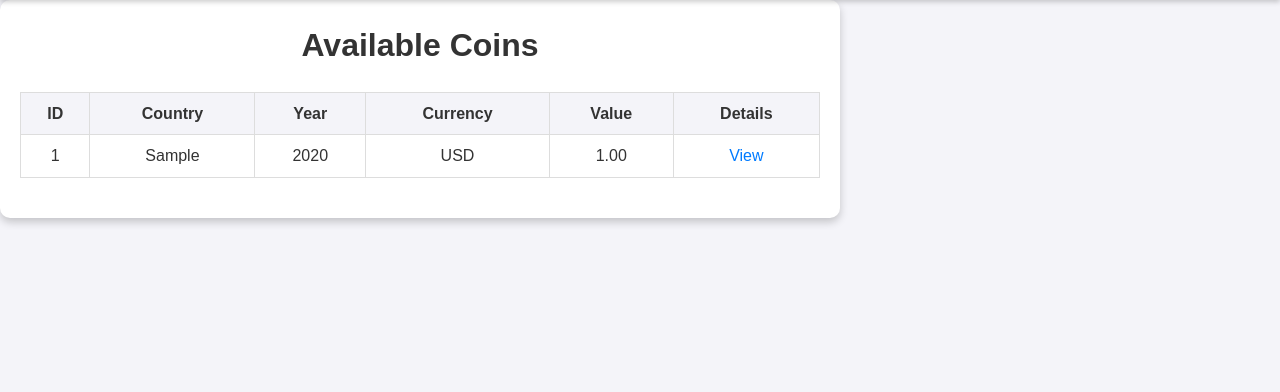
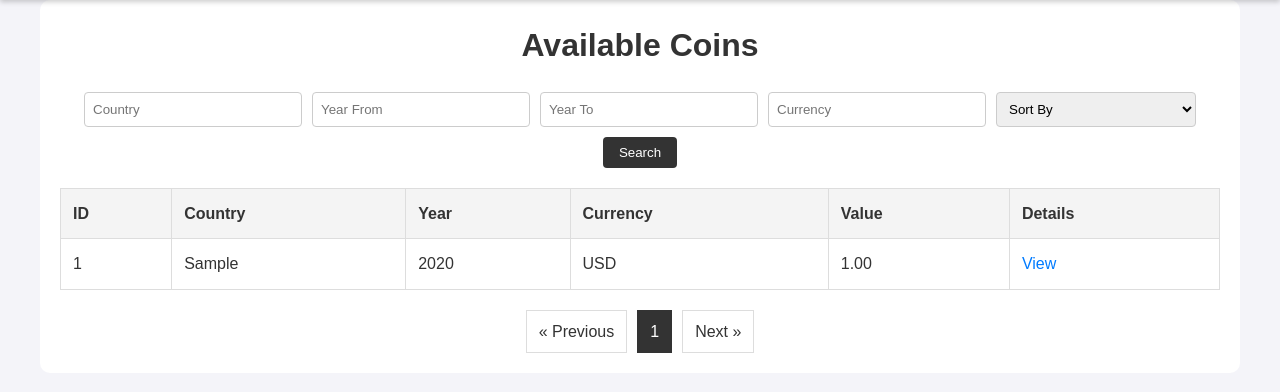
Before and after one commit to georgipopov0/BinCoin, a PHP site: page /coins.php in a window 1280 px wide. Shown: the part 58-450 px from the top of the page. Run offline with PHP 8.4, Linux system fonts and the light colour scheme; tables that the repository leaves empty hold one stand-in row (values such as "Sample post").

Commit message:
Added pagination and shearch to the coins page"

```diff
--- /dev/null
+++ b/components/coins_page.php
@@ -0,0 +1,379 @@
+<!DOCTYPE html>
+<html lang="en">
+
+<head>
+    <meta charset="UTF-8">
+    <meta name="viewport" content="width=device-width, initial-scale=1.0">
+    <title>All Coins</title>
+    <link rel="stylesheet" href="../css/theme.css">
+    <link rel="stylesheet" href="../css/list_coins.css">
+    <link rel="stylesheet" href="../css/navbar.css">
+    <link rel="stylesheet" href="https://code.jquery.com/ui/1.13.2/themes/base/jquery-ui.css">
+    <style>
+        .container {
+            max-width: 1200px;
+            width: 100%;
+            margin: 0 auto;
+            padding: 20px;
+            box-sizing: border-box;
+        }
+
+        /* Pagination Styles */
+        .pagination {
+            display: flex;
+            justify-content: center;
+            margin-top: 20px;
+        }
+
+        .pagination a,
+        .pagination span {
+            margin: 0 5px;
+            padding: 8px 12px;
+            text-decoration: none;
+            border: 1px solid #ddd;
+            color: #333;
+        }
+
+        .pagination a:hover {
+            background-color: #f0f0f0;
+        }
+
+        .pagination .current {
+            background-color: #333;
+            color: #fff;
+            border-color: #333;
+        }
+
+        /* Search Form Styles */
+        .search-form {
+            margin-bottom: 20px;
+            text-align: center;
+        }
+
+        .search-fields {
+            display: flex;
+            justify-content: center;
+            gap: 10px;
+            flex-wrap: wrap;
+        }
+
+        .search-fields input[type="text"],
+        .search-fields input[type="number"],
+        .search-fields select {
+            padding: 8px;
+            width: 200px;
+            border: 1px solid #ccc;
+            border-radius: 4px;
+        }
+
+        .search-fields input[type="submit"] {
+            padding: 8px 16px;
+            border: none;
+            background-color: #333;
+            color: #fff;
+            border-radius: 4px;
+            cursor: pointer;
+        }
+
+        .search-fields input[type="submit"]:hover {
+            background-color: #555;
+        }
+
+        .active-filters {
+            background-color: #f9f9f9;
+            padding: 10px;
+            margin-bottom: 20px;
+            border: 1px solid #ddd;
+            border-radius: 4px;
+        }
+
+        .active-filters h3 {
+            margin-top: 0;
+        }
+
+        .active-filters ul {
+            list-style: none;
+            padding-left: 0;
+        }
+
+        .active-filters li {
+            display: inline-block;
+            margin-right: 10px;
+        }
+
+        .active-filters a {
+            display: inline-block;
+            margin-top: 10px;
+            padding: 6px 12px;
+            background-color: #333;
+            color: #fff;
+            text-decoration: none;
+            border-radius: 4px;
+        }
+
+        .active-filters a:hover {
+            background-color: #555;
+        }
+
+        .error-messages {
+            background-color: #f8d7da;
+            color: #721c24;
+            padding: 10px;
+            border: 1px solid #f5c6cb;
+            border-radius: 4px;
+            margin-bottom: 20px;
+        }
+
+        /* Optional: Table Styles for Better Appearance */
+        table {
+            width: 100%;
+            border-collapse: collapse;
+            margin-bottom: 20px;
+        }
+
+        table th,
+        table td {
+            padding: 12px;
+            border: 1px solid #ddd;
+            text-align: left;
+        }
+
+        table th {
+            background-color: #f4f4f4;
+        }
+
+        table tr:nth-child(even) {
+            background-color: #fafafa;
+        }
+
+        /* Responsive Adjustments */
+        @media (max-width: 768px) {
+            .search-fields input[type="text"],
+            .search-fields input[type="number"],
+            .search-fields select {
+                width: 80%;
+            }
+
+            table th,
+            table td {
+                padding: 8px;
+            }
+        }
+
+        /* Visually hidden label for accessibility */
+        .sr-only {
+            position: absolute;
+            width: 1px;
+            height: 1px;
+            padding: 0;
+            margin: -1px;
+            overflow: hidden;
+            clip: rect(0, 0, 0, 0);
+            border: 0;
+        }
+    </style>
+    <!-- jQuery and jQuery UI -->
+    <script src="https://code.jquery.com/jquery-3.6.0.min.js"></script>
+    <script src="https://code.jquery.com/ui/1.13.2/jquery-ui.min.js"></script>
+    <script>
+        $(function() {
+            // Initialize autocomplete for country
+            $("#country").autocomplete({
+                source: function(request, response) {
+                    $.ajax({
+                        url: "autocomplete.php",
+                        dataType: "json",
+                        data: {
+                            field: 'country',
+                            term: request.term
+                        },
+                        success: function(data) {
+                            response(data);
+                        }
+                    });
+                },
+                minLength: 2
+            });
+
+            // Initialize autocomplete for currency
+            $("#currency").autocomplete({
+                source: function(request, response) {
+                    $.ajax({
+                        url: "autocomplete.php",
+                        dataType: "json",
+                        data: {
+                            field: 'currency',
+                            term: request.term
+                        },
+                        success: function(data) {
+                            response(data);
+                        }
+                    });
+                },
+                minLength: 2
+            });
+        });
+    </script>
+</head>
+
+<body>
+    <?php include '../components/header.php'; ?>
+
+    <div class="container">
+        <h1>Available Coins</h1>
+
+        <!-- Display Errors -->
+        <?php if (!empty($errors)): ?>
+            <div class="error-messages">
+                <?php foreach ($errors as $error): ?>
+                    <p><?= htmlspecialchars($error); ?></p>
+                <?php endforeach; ?>
+            </div>
+        <?php endif; ?>
+
+        <!-- Search Form -->
+        <form class="search-form" method="GET" action="coins.php">
+            <div class="search-fields">
+                <label for="country" class="sr-only">Country</label>
+                <input type="text" name="country" id="country" placeholder="Country" value="<?= htmlspecialchars($country); ?>">
+
+                <label for="year_from" class="sr-only">Year From</label>
+                <input type="number" name="year_from" id="year_from" placeholder="Year From" value="<?= htmlspecialchars($year_from); ?>">
+
+                <label for="year_to" class="sr-only">Year To</label>
+                <input type="number" name="year_to" id="year_to" placeholder="Year To" value="<?= htmlspecialchars($year_to); ?>">
+
+                <label for="currency" class="sr-only">Currency</label>
+                <input type="text" name="currency" id="currency" placeholder="Currency" value="<?= htmlspecialchars($currency); ?>">
+
+                <label for="sort" class="sr-only">Sort By</label>
+                <select name="sort" id="sort">
+                    <option value="">Sort By</option>
+                    <option value="year_asc" <?= ($sort == 'year_asc') ? 'selected' : ''; ?>>Year Ascending</option>
+                    <option value="year_desc" <?= ($sort == 'year_desc') ? 'selected' : ''; ?>>Year Descending</option>
+                    <option value="value_asc" <?= ($sort == 'value_asc') ? 'selected' : ''; ?>>Value Low to High</option>
+                    <option value="value_desc" <?= ($sort == 'value_desc') ? 'selected' : ''; ?>>Value High to Low</option>
+                </select>
+
+                <input type="submit" value="Search">
+            </div>
+        </form>
+
+        <!-- Display Active Filters -->
+        <?php if ($country || $year_from || $year_to || $currency || $sort): ?>
+            <div class="active-filters">
+                <h3>Active Filters:</h3>
+                <ul>
+                    <?php if ($country): ?>
+                        <li>Country: <?= htmlspecialchars($country); ?></li>
+                    <?php endif; ?>
+                    <?php if ($year_from): ?>
+                        <li>Year From: <?= htmlspecialchars($year_from); ?></li>
+                    <?php endif; ?>
+                    <?php if ($year_to): ?>
+                        <li>Year To: <?= htmlspecialchars($year_to); ?></li>
+                    <?php endif; ?>
+                    <?php if ($currency): ?>
+                        <li>Currency: <?= htmlspecialchars($currency); ?></li>
+                    <?php endif; ?>
+                    <?php if ($sort): ?>
+                        <li>Sort By: <?= htmlspecialchars(str_replace(['_asc', '_desc'], [' Ascending', ' Descending'], $sort)); ?></li>
+                    <?php endif; ?>
+                </ul>
+                <a href="coins.php">Clear Filters</a>
+            </div>
+        <?php endif; ?>
+
+        <?php if (count($coins) > 0): ?>
+            <table>
+                <thead>
+                    <tr>
+                        <th>ID</th>
+                        <th>Country</th>
+                        <th>Year</th>
+                        <th>Currency</th>
+                        <th>Value</th>
+                        <th>Details</th>
+                    </tr>
+                </thead>
+                <tbody>
+                    <?php foreach ($coins as $coin): ?>
+                        <tr>
+                            <td><?= htmlspecialchars($coin['id']); ?></td>
+                            <td><?= htmlspecialchars($coin['country']); ?></td>
+                            <td><?= htmlspecialchars($coin['year']); ?></td>
+                            <td><?= htmlspecialchars($coin['currency']); ?></td>
+                            <td><?= htmlspecialchars($coin['value']); ?></td>
+                            <td>
+                                <a href="coin.php?coin_id=<?= htmlspecialchars($coin['id']); ?>">View</a>
+                            </td>
+                        </tr>
+                    <?php endforeach; ?>
+                </tbody>
+            </table>
+
+            <!-- Pagination Links -->
+            <div class="pagination">
+                <?php
+                // Determine the query parameters for pagination links
+                $query_params = $_GET;
+                unset($query_params['page']); // We'll add 'page' parameter separately
+
+                // Previous page link
+                if ($page > 1) {
+                    $query_params['page'] = $page - 1;
+                    $prev_link = '?' . http_build_query($query_params);
+                    echo '<a href="' . htmlspecialchars($prev_link) . '">&laquo; Previous</a>';
+                } else {
+                    echo '<span>&laquo; Previous</span>';
+                }
+
+                // Page number links with limited range
+                $range = 2; // Number of page links on either side of current page
+
+                // First page and ellipsis
+                if ($page > ($range + 1)) {
+                    $query_params['page'] = 1;
+                    echo '<a href="' . htmlspecialchars('?' . http_build_query($query_params)) . '">1</a>';
+                    if ($page > ($range + 2)) {
+                        echo '<span>...</span>';
+                    }
+                }
+
+                // Page links within range
+                for ($i = max(1, $page - $range); $i <= min($total_pages, $page + $range); $i++) {
+                    if ($i == $page) {
+                        echo '<span class="current">' . $i . '</span>';
+                    } else {
+                        $query_params['page'] = $i;
+                        $page_link = '?' . http_build_query($query_params);
+                        echo '<a href="' . htmlspecialchars($page_link) . '">' . $i . '</a>';
+                    }
+                }
+
+                // Last page and ellipsis
+                if ($page < ($total_pages - $range)) {
+                    if ($page < ($total_pages - $range - 1)) {
+                        echo '<span>...</span>';
+                    }
+                    $query_params['page'] = $total_pages;
+                    echo '<a href="' . htmlspecialchars('?' . http_build_query($query_params)) . '">' . $total_pages . '</a>';
+                }
+
+                // Next page link
+                if ($page < $total_pages) {
+                    $query_params['page'] = $page + 1;
+                    $next_link = '?' . http_build_query($query_params);
+                    echo '<a href="' . htmlspecialchars($next_link) . '">Next &raquo;</a>';
+                } else {
+                    echo '<span>Next &raquo;</span>';
+                }
+                ?>
+            </div>
+        <?php else: ?>
+            <p>No coins found in the database.</p>
+        <?php endif; ?>
+    </div>
+</body>
+
+</html>
--- a/css/list_coins.css
+++ b/css/list_coins.css
@@ -2,10 +2,12 @@
     background-color: #fff;
     padding: 20px;
     border-radius: 10px;
-    box-shadow: 0 4px 8px rgba(0, 0, 0, 0.2);
     width: 90%;
-    max-width: 800px;
     text-align: center;
+
+    max-width: 1200px;
+    margin: 0 auto;
+    box-sizing: border-box;
 }
 
 h1 {
@@ -39,3 +41,53 @@ a {
 a:hover {
     text-decoration: underline;
 }
+
+.pagination {
+    display: flex;
+    justify-content: center;
+    margin-top: 20px;
+}
+
+.pagination a,
+.pagination span {
+    margin: 0 5px;
+    padding: 8px 12px;
+    text-decoration: none;
+    border: 1px solid #ddd;
+    color: #333;
+}
+
+.pagination a:hover {
+    background-color: #f0f0f0;
+}
+
+.pagination .current {
+    background-color: #333;
+    color: #fff;
+    border-color: #333;
+}
+
+.search-form {
+    margin-bottom: 20px;
+    text-align: center;
+}
+
+.search-form input[type="text"] {
+    padding: 8px;
+    width: 300px;
+    border: 1px solid #ccc;
+    border-radius: 4px;
+}
+
+.search-form input[type="submit"] {
+    padding: 8px 16px;
+    border: none;
+    background-color: #333;
+    color: #fff;
+    border-radius: 4px;
+    cursor: pointer;
+}
+
+.search-form input[type="submit"]:hover {
+    background-color: #555;
+}
--- a/php/coins.php
+++ b/php/coins.php
@@ -1,14 +1,168 @@
 <?php
 require 'constants.php';
 
+// Create a connection
 $conn = new mysqli(SERVERNAME, USERNAME, PASSWORD, DBNAME);
 
+// Check connection
 if ($conn->connect_error) {
     die("Connection failed: " . $conn->connect_error);
 }
 
+// Initialize variables for search and pagination
+$country = '';
+$year_from = '';
+$year_to = '';
+$currency = '';
+$sort = '';
+
+$errors = [];
+
+$where_clauses = [];
+$types = '';
+$params = [];
+
+// Fetch distinct countries
+$country_sql = "SELECT DISTINCT country FROM coin ORDER BY country ASC";
+$country_result = $conn->query($country_sql);
+$countries = [];
+if ($country_result->num_rows > 0) {
+    while ($row = $country_result->fetch_assoc()) {
+        $countries[] = $row['country'];
+    }
+}
+
+// Fetch distinct currencies
+$currency_sql = "SELECT DISTINCT currency FROM coin ORDER BY currency ASC";
+$currency_result = $conn->query($currency_sql);
+$currencies = [];
+if ($currency_result->num_rows > 0) {
+    while ($row = $currency_result->fetch_assoc()) {
+        $currencies[] = $row['currency'];
+    }
+}
+
+// Handle search inputs
+if (isset($_GET['country']) && trim($_GET['country']) !== '') {
+    $country = trim($_GET['country']);
+    $where_clauses[] = "country = ?";
+    $params[] = $country;
+    $types .= 's';
+}
+
+if (isset($_GET['year_from']) && $_GET['year_from'] !== '') {
+    if (is_numeric($_GET['year_from'])) {
+        $year_from = (int) $_GET['year_from'];
+        $where_clauses[] = "year >= ?";
+        $params[] = $year_from;
+        $types .= 'i';
+    } else {
+        $errors[] = "Year From must be a number.";
+    }
+}
+
+if (isset($_GET['year_to']) && $_GET['year_to'] !== '') {
+    if (is_numeric($_GET['year_to'])) {
+        $year_to = (int) $_GET['year_to'];
+        $where_clauses[] = "year <= ?";
+        $params[] = $year_to;
+        $types .= 'i';
+    } else {
+        $errors[] = "Year To must be a number.";
+    }
+}
+
+if ($year_from && $year_to && $year_from > $year_to) {
+    $errors[] = "Year From cannot be greater than Year To.";
+}
+
+if (isset($_GET['currency']) && trim($_GET['currency']) !== '') {
+    $currency = trim($_GET['currency']);
+    $where_clauses[] = "currency = ?";
+    $params[] = $currency;
+    $types .= 's';
+}
+
+// Handle sort input
+if (isset($_GET['sort']) && trim($_GET['sort']) !== '') {
+    $sort = trim($_GET['sort']);
+    switch ($sort) {
+        case 'year_asc':
+            $order_by = 'year';
+            $order_dir = 'ASC';
+            break;
+        case 'year_desc':
+            $order_by = 'year';
+            $order_dir = 'DESC';
+            break;
+        case 'value_asc':
+            $order_by = 'value';
+            $order_dir = 'ASC';
+            break;
+        case 'value_desc':
+            $order_by = 'value';
+            $order_dir = 'DESC';
+            break;
+        default:
+            // Default sorting
+            $order_by = 'id';
+            $order_dir = 'ASC';
+            break;
+    }
+} else {
+    // Default sorting
+    $order_by = 'id';
+    $order_dir = 'ASC';
+}
+
+// Pagination settings
+$limit = 10; // Number of records per page
+$page = isset($_GET['page']) && is_numeric($_GET['page']) ? (int) $_GET['page'] : 1;
+$offset = ($page - 1) * $limit;
+
+// Build the SQL query with search and sorting
 $sql = "SELECT id, country, year, currency, value FROM coin";
-$result = $conn->query($sql);
+
+if (count($where_clauses) > 0) {
+    $sql .= " WHERE " . implode(" AND ", $where_clauses);
+}
+
+$sql .= " ORDER BY $order_by $order_dir";
+
+// Get total records for pagination
+$count_sql = "SELECT COUNT(*) FROM coin";
+if (count($where_clauses) > 0) {
+    $count_sql .= " WHERE " . implode(" AND ", $where_clauses);
+}
+
+$stmt_count = $conn->prepare($count_sql);
+if ($types !== '') {
+    $stmt_count->bind_param($types, ...$params);
+}
+$stmt_count->execute();
+$stmt_count->bind_result($total_records);
+$stmt_count->fetch();
+$stmt_count->close();
+
+$total_pages = ceil($total_records / $limit);
+
+// Append LIMIT clause for pagination
+$sql .= " LIMIT ? OFFSET ?";
+
+$stmt = $conn->prepare($sql);
+
+// Bind parameters
+if ($types !== '') {
+    $types_with_limit = $types . 'ii';
+    $params_with_limit = array_merge($params, [$limit, $offset]);
+    $stmt->bind_param($types_with_limit, ...$params_with_limit);
+} else {
+    $stmt->bind_param('ii', $limit, $offset);
+}
+
+// Execute and fetch results
+$stmt->execute();
+$result = $stmt->get_result();
 
 if ($result->num_rows > 0) {
     $coins = $result->fetch_all(MYSQLI_ASSOC);
@@ -16,57 +170,9 @@ if ($result->num_rows > 0) {
     $coins = [];
 }
 
+$stmt->close();
 $conn->close();
 ?>
 
-<!DOCTYPE html>
-<html lang="en">
 
-<head>
-    <meta charset="UTF-8">
-    <meta name="viewport" content="width=device-width, initial-scale=1.0">
-    <title>All Coins</title>
-    <link rel="stylesheet" href="../css/theme.css">
-    <link rel="stylesheet" href="../css/list_coins.css">
-    <link rel="stylesheet" href="../css/navbar.css">
-</head>
-
-<body>
-    <?php include '../components/header.php'; ?>
-
-    <div class="container">
-        <h1>Available Coins</h1>
-        <?php if (count($coins) > 0): ?>
-            <table>
-                <thead>
-                    <tr>
-                        <th>ID</th>
-                        <th>Country</th>
-                        <th>Year</th>
-                        <th>Currency</th>
-                        <th>Value</th>
-                        <th>Details</th>
-                    </tr>
-                </thead>
-                <tbody>
-                    <?php foreach ($coins as $coin): ?>
-                        <tr>
-                            <td><?= htmlspecialchars($coin['id']); ?></td>
-                            <td><?= htmlspecialchars($coin['country']); ?></td>
-                            <td><?= htmlspecialchars($coin['year']); ?></td>
-                            <td><?= htmlspecialchars($coin['currency']); ?></td>
-                            <td><?= htmlspecialchars($coin['value']); ?></td>
-                            <td>
-                                <a href="coin.php?coin_id=<?= htmlspecialchars($coin['id']); ?>">View</a>
-                            </td>
-                        </tr>
-                    <?php endforeach; ?>
-                </tbody>
-            </table>
-        <?php else: ?>
-            <p>No coins found in the database.</p>
-        <?php endif; ?>
-    </div>
-</body>
-
-</html>
+<?php include '../components/coins_page.php'; ?>
```
